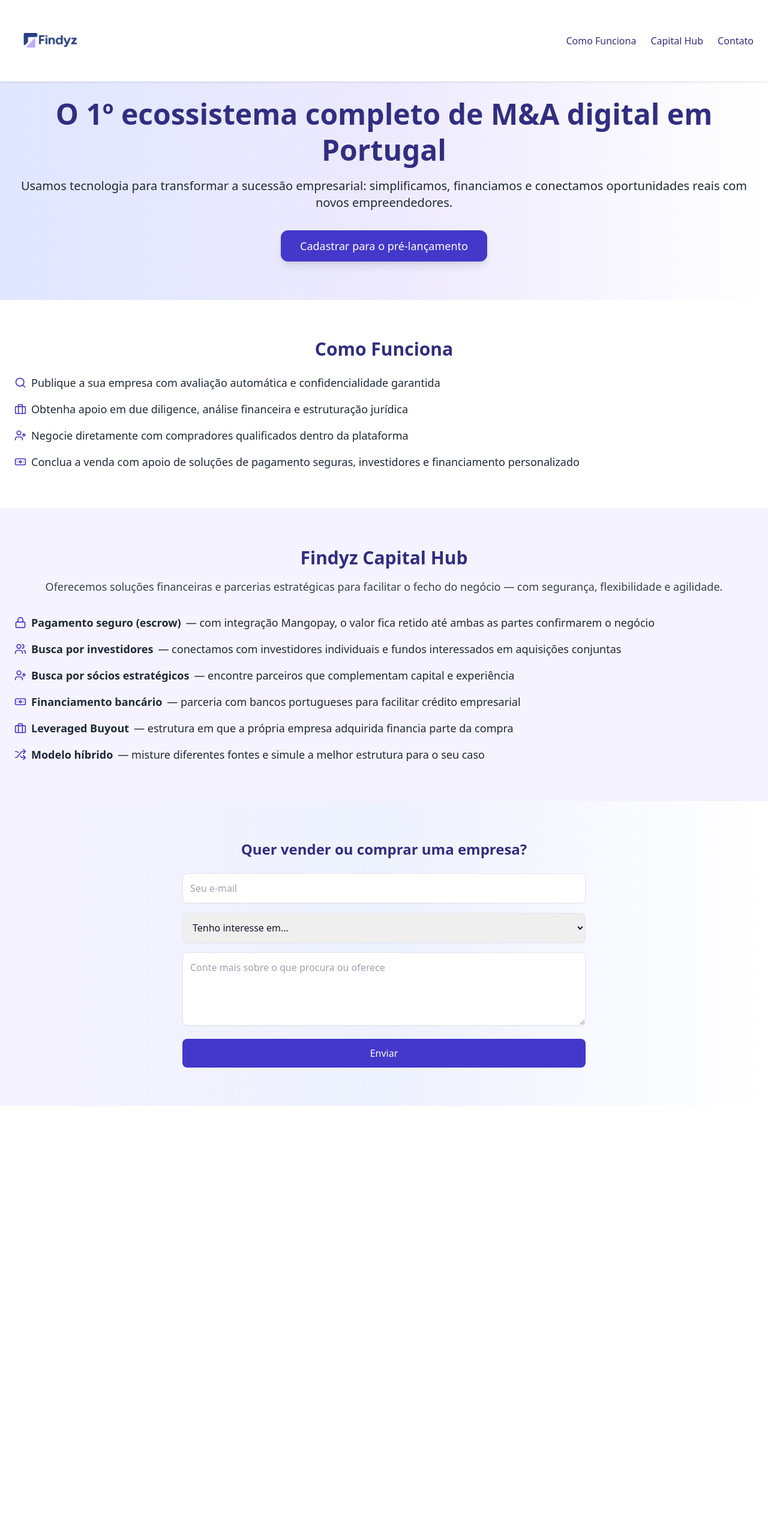
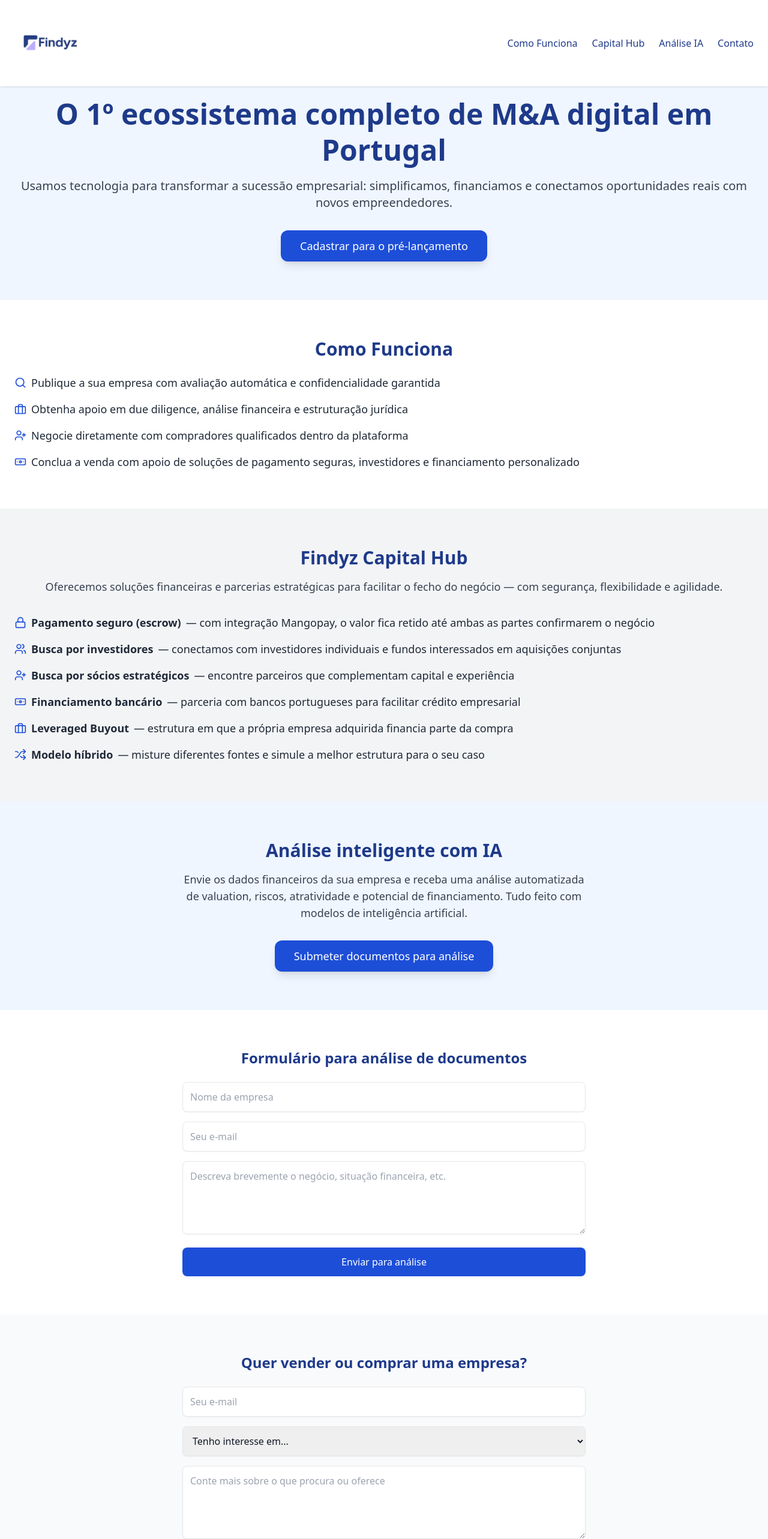
Before and after one commit to femascao/findyz, a Next.js app: page / in a window 1280 px wide. Shown: the top 2566 px of the page at 60% size. Before the commit the page ends 1844 px from the top, so only its background shows below. Built offline with nearby package versions, Linux system fonts and the light colour scheme.

Commit message:
Incluído formulário de análise IA direto no site

```diff
--- a/app/page.jsx
+++ b/app/page.jsx
@@ -7,7 +7,6 @@
 export default function Page() {
   return (
     <div className="min-h-screen bg-white text-gray-900">
-      {/* Head */}
       <head>
         <title>Findyz - Ecossistema de M&A</title>
         <meta name="google-site-verification" content="EdfXCh222S1MaK2DojP94z1dcDHFHMyV-hg05In1psY" />
@@ -16,65 +15,124 @@
 
       {/* Header */}
       <header className="bg-white shadow fixed top-0 left-0 w-full z-50">
-        <div className="max-w-7xl mx-auto px-6 py-2 flex justify-between items-center">
+        <div className="max-w-7xl mx-auto px-6 py-3 flex justify-between items-center">
           <Image src="/assets/findyz_logo_transparent.png" alt="Logo Findyz" width={120} height={50} />
-          <nav className="space-x-6 text-indigo-900 font-medium">
-            <a href="#como-funciona" className="hover:text-violet-600">Como Funciona</a>
-            <a href="#capital-hub" className="hover:text-violet-600">Capital Hub</a>
-            <a href="#cadastro" className="hover:text-violet-600">Contato</a>
+          <nav className="space-x-6 text-blue-900 font-medium">
+            <a href="#como-funciona" className="hover:underline">Como Funciona</a>
+            <a href="#capital-hub" className="hover:underline">Capital Hub</a>
+            <a href="#analise-ia" className="hover:underline">Análise IA</a>
+            <a href="#cadastro" className="hover:underline">Contato</a>
           </nav>
         </div>
       </header>
 
       <main className="pt-24">
+
         {/* Hero Section */}
-        <section className="px-6 py-16 max-w-7xl mx-auto bg-gradient-to-r from-indigo-100 via-violet-100 to-white">
-          <h1 className="text-5xl font-bold leading-tight text-indigo-900 text-center">
+        <section className="px-6 py-16 max-w-7xl mx-auto bg-blue-50">
+          <h1 className="text-5xl font-bold leading-tight text-blue-900 text-center">
             O 1º ecossistema completo de M&A digital em Portugal
           </h1>
-          <p className="mt-4 text-xl text-center text-gray-800">
+          <p className="mt-4 text-xl text-center text-gray-700">
             Usamos tecnologia para transformar a sucessão empresarial: simplificamos, financiamos e conectamos oportunidades reais com novos empreendedores.
           </p>
           <div className="text-center mt-8">
             <a
               href="#cadastro"
-              className="inline-block bg-indigo-700 text-white text-lg px-8 py-3 rounded-xl shadow-lg hover:bg-violet-800 transition"
+              className="inline-block bg-blue-700 text-white text-lg px-8 py-3 rounded-xl shadow-lg hover:bg-blue-800 transition"
             >
               Cadastrar para o pré-lançamento
             </a>
           </div>
         </section>
 
-        {/* How It Works */}
-        <section id="como-funciona" className="px-6 py-16 max-w-7xl mx-auto bg-white">
-          <h2 className="text-3xl font-bold text-center text-indigo-900">Como Funciona</h2>
+        {/* Como Funciona */}
+        <section id="como-funciona" className="px-6 py-16 max-w-7xl mx-auto">
+          <h2 className="text-3xl font-bold text-center text-blue-900">Como Funciona</h2>
           <ul className="mt-6 space-y-4 text-lg text-gray-800">
-            <li className="flex items-start gap-2"><Search className="text-indigo-700 mt-1" size={20} /> Publique a sua empresa com avaliação automática e confidencialidade garantida</li>
-            <li className="flex items-start gap-2"><Briefcase className="text-indigo-700 mt-1" size={20} /> Obtenha apoio em due diligence, análise financeira e estruturação jurídica</li>
-            <li className="flex items-start gap-2"><UserPlus className="text-indigo-700 mt-1" size={20} /> Negocie diretamente com compradores qualificados dentro da plataforma</li>
-            <li className="flex items-start gap-2"><Banknote className="text-indigo-700 mt-1" size={20} /> Conclua a venda com apoio de soluções de pagamento seguras, investidores e financiamento personalizado</li>
+            <li className="flex items-start gap-2"><Search className="text-blue-700 mt-1" size={20} /> Publique a sua empresa com avaliação automática e confidencialidade garantida</li>
+            <li className="flex items-start gap-2"><Briefcase className="text-blue-700 mt-1" size={20} /> Obtenha apoio em due diligence, análise financeira e estruturação jurídica</li>
+            <li className="flex items-start gap-2"><UserPlus className="text-blue-700 mt-1" size={20} /> Negocie diretamente com compradores qualificados dentro da plataforma</li>
+            <li className="flex items-start gap-2"><Banknote className="text-blue-700 mt-1" size={20} /> Conclua a venda com apoio de soluções de pagamento seguras, investidores e financiamento personalizado</li>
           </ul>
         </section>
 
         {/* Capital Hub */}
-        <section id="capital-hub" className="px-6 py-16 bg-violet-50 max-w-7xl mx-auto">
-          <h2 className="text-3xl font-bold text-center text-indigo-900">Findyz Capital Hub</h2>
+        <section id="capital-hub" className="px-6 py-16 bg-gray-100 max-w-7xl mx-auto">
+          <h2 className="text-3xl font-bold text-center text-blue-900">Findyz Capital Hub</h2>
           <p className="mt-4 text-center text-gray-700 text-lg">
             Oferecemos soluções financeiras e parcerias estratégicas para facilitar o fecho do negócio — com segurança, flexibilidade e agilidade.
           </p>
           <ul className="mt-8 space-y-4 text-lg text-gray-800">
-            <li className="flex items-start gap-2"><Lock className="text-indigo-700 mt-1" size={20} /> <strong>Pagamento seguro (escrow)</strong> — com integração Mangopay, o valor fica retido até ambas as partes confirmarem o negócio</li>
-            <li className="flex items-start gap-2"><Users className="text-indigo-700 mt-1" size={20} /> <strong>Busca por investidores</strong> — conectamos com investidores individuais e fundos interessados em aquisições conjuntas</li>
-            <li className="flex items-start gap-2"><UserPlus className="text-indigo-700 mt-1" size={20} /> <strong>Busca por sócios estratégicos</strong> — encontre parceiros que complementam capital e experiência</li>
-            <li className="flex items-start gap-2"><Banknote className="text-indigo-700 mt-1" size={20} /> <strong>Financiamento bancário</strong> — parceria com bancos portugueses para facilitar crédito empresarial</li>
-            <li className="flex items-start gap-2"><Briefcase className="text-indigo-700 mt-1" size={20} /> <strong>Leveraged Buyout</strong> — estrutura em que a própria empresa adquirida financia parte da compra</li>
-            <li className="flex items-start gap-2"><Shuffle className="text-indigo-700 mt-1" size={20} /> <strong>Modelo híbrido</strong> — misture diferentes fontes e simule a melhor estrutura para o seu caso</li>
+            <li className="flex items-start gap-2"><Lock className="text-blue-700 mt-1" size={20} /> <strong>Pagamento seguro (escrow)</strong> — com integração Mangopay, o valor fica retido até ambas as partes confirmarem o negócio</li>
+            <li className="flex items-start gap-2"><Users className="text-blue-700 mt-1" size={20} /> <strong>Busca por investidores</strong> — conectamos com investidores individuais e fundos interessados em aquisições conjuntas</li>
+            <li className="flex items-start gap-2"><UserPlus className="text-blue-700 mt-1" size={20} /> <strong>Busca por sócios estratégicos</strong> — encontre parceiros que complementam capital e experiência</li>
+            <li className="flex items-start gap-2"><Banknote className="text-blue-700 mt-1" size={20} /> <strong>Financiamento bancário</strong> — parceria com bancos portugueses para facilitar crédito empresarial</li>
+            <li className="flex items-start gap-2"><Briefcase className="text-blue-700 mt-1" size={20} /> <strong>Leveraged Buyout</strong> — estrutura em que a própria empresa adquirida financia parte da compra</li>
+            <li className="flex items-start gap-2"><Shuffle className="text-blue-700 mt-1" size={20} /> <strong>Modelo híbrido</strong> — misture diferentes fontes e simule a melhor estrutura para o seu caso</li>
           </ul>
         </section>
 
-        {/* Formulário */}
-        <section id="cadastro" className="px-6 py-16 bg-gradient-to-r from-violet-50 via-indigo-50 to-white">
-          <h3 className="text-2xl font-semibold text-center mb-6 text-indigo-900">
+        {/* Análise com IA */}
+        <section id="analise-ia" className="px-6 py-16 bg-blue-50">
+          <h2 className="text-3xl font-bold text-center text-blue-900">Análise inteligente com IA</h2>
+          <p className="mt-4 text-center text-gray-700 text-lg max-w-2xl mx-auto">
+            Envie os dados financeiros da sua empresa e receba uma análise automatizada de valuation,
+            riscos, atratividade e potencial de financiamento. Tudo feito com modelos de inteligência artificial.
+          </p>
+          <div className="text-center mt-8">
+            <a
+              href="#analise-form"
+              className="inline-block bg-blue-700 text-white text-lg px-8 py-3 rounded-xl shadow-lg hover:bg-blue-800 transition"
+            >
+              Submeter documentos para análise
+            </a>
+          </div>
+        </section>
+
+        {/* Formulário inline para análise IA */}
+        <section id="analise-form" className="px-6 py-16 bg-white">
+          <h3 className="text-2xl font-semibold text-center mb-6 text-blue-900">
+            Formulário para análise de documentos
+          </h3>
+          <form
+            action="https://formspree.io/f/mldbeqnd"
+            method="POST"
+            className="max-w-2xl mx-auto space-y-4"
+          >
+            <input
+              type="text"
+              name="empresa"
+              required
+              placeholder="Nome da empresa"
+              className="w-full border p-3 rounded-lg shadow-sm"
+            />
+            <input
+              type="email"
+              name="email"
+              required
+              placeholder="Seu e-mail"
+              className="w-full border p-3 rounded-lg shadow-sm"
+            />
+            <textarea
+              name="descricao"
+              rows="4"
+              required
+              placeholder="Descreva brevemente o negócio, situação financeira, etc."
+              className="w-full border p-3 rounded-lg shadow-sm"
+            ></textarea>
+            <button
+              type="submit"
+              className="w-full bg-blue-700 text-white py-3 rounded-lg hover:bg-blue-800"
+            >
+              Enviar para análise
+            </button>
+          </form>
+        </section>
+
+        {/* Formulário principal de cadastro */}
+        <section id="cadastro" className="px-6 py-16 bg-gray-50">
+          <h3 className="text-2xl font-semibold text-center mb-6 text-blue-900">
             Quer vender ou comprar uma empresa?
           </h3>
           <form
@@ -106,7 +164,7 @@
             ></textarea>
             <button
               type="submit"
-              className="w-full bg-indigo-700 text-white py-3 rounded-lg hover:bg-violet-800"
+              className="w-full bg-green-600 text-white py-3 rounded-lg hover:bg-green-700"
             >
               Enviar
             </button>
```
